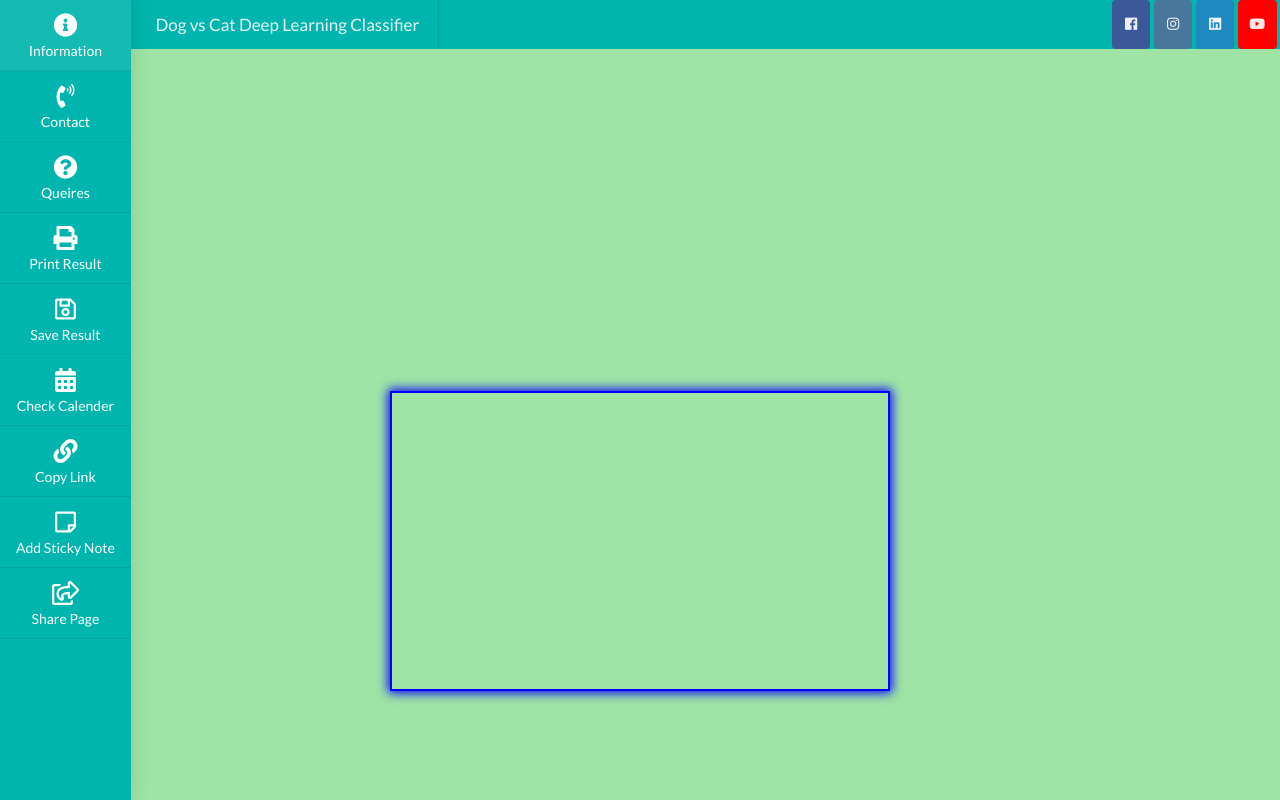
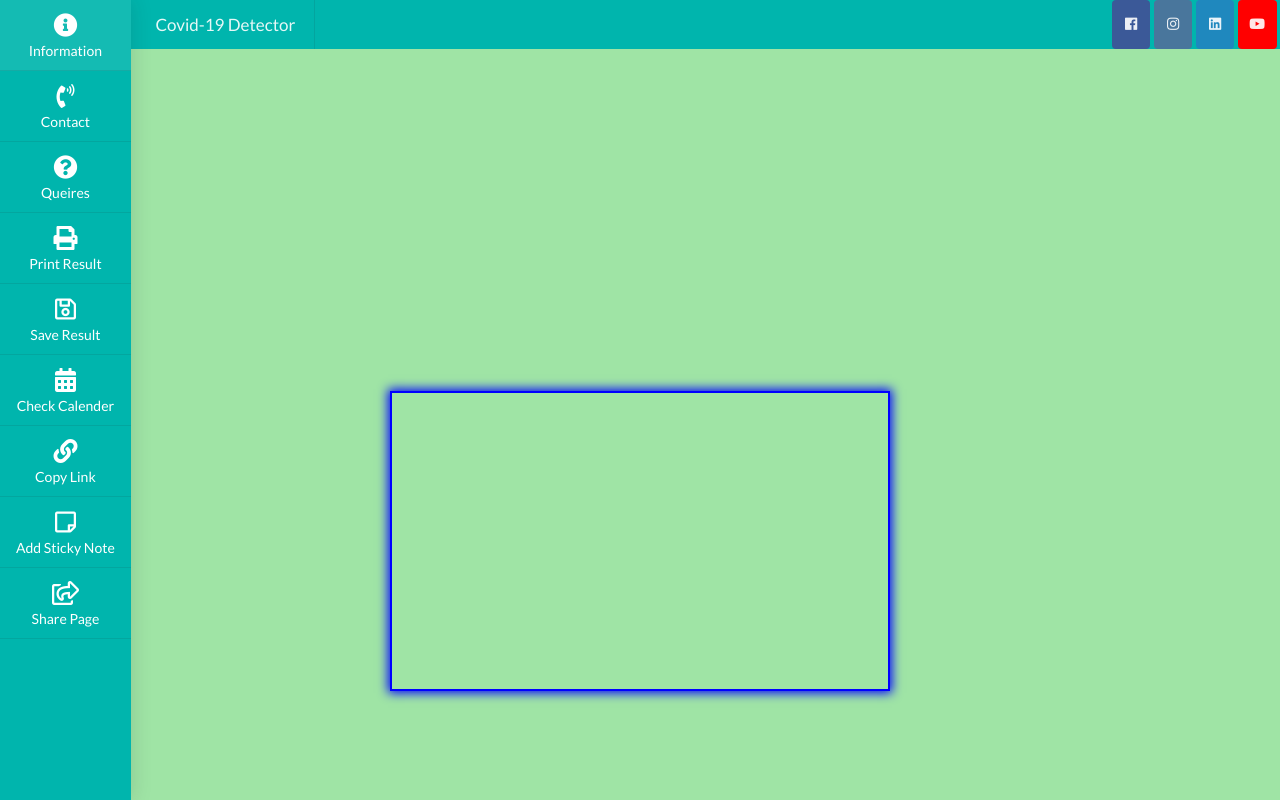
Before and after one commit to tarun36rocker/Online_Covid19_X_Ray_Detector-Deep_Learning, a Flask app: template templates/final.html in a window 1280 px wide. Run offline with Flask 2, Linux system fonts and the light colour scheme; the template is opened without the code that fills it, so the values that code supplies are empty; parts of the project's set-up code (start-up, migrations or seed data) failed here and were passed over.

Commit message:
Update final.html

```diff
--- a/templates/final.html
+++ b/templates/final.html
@@ -3,7 +3,7 @@
 <!--From https://codepen.io/frytyler/pen/EGdtg-->
 <head>
   <meta charset="UTF-8">
-  <title>Dog vs Cat Classifier</title>
+  <title>Covid-19 Detector</title>
   <link href='https://fonts.googleapis.com/css?family=Pacifico' rel='stylesheet' type='text/css'>
 <link href='https://fonts.googleapis.com/css?family=Arimo' rel='stylesheet' type='text/css'>
 <link href='https://fonts.googleapis.com/css?family=Hind:300' rel='stylesheet' type='text/css'>
@@ -14,7 +14,7 @@
   <div class="ui container">
   <body style="background-color:rgb(159, 228, 165);">
     <div class="ui top fixed huge active inverted teal menu">
-      <a class="purple item">&emsp;&emsp;&emsp;&emsp;&emsp;&emsp;&emsp;&emsp;Dog vs Cat Deep Learning Classifier</a>
+      <a class="purple item">&emsp;&emsp;&emsp;&emsp;&emsp;&emsp;&emsp;&emsp;Covid-19 Detector</a>
       <div class="right menu">
         <button class="ui  facebook icon button" onclick="window.location.href='https://www.facebook.com/'">
           <i class="facebook icon"></i>
```
